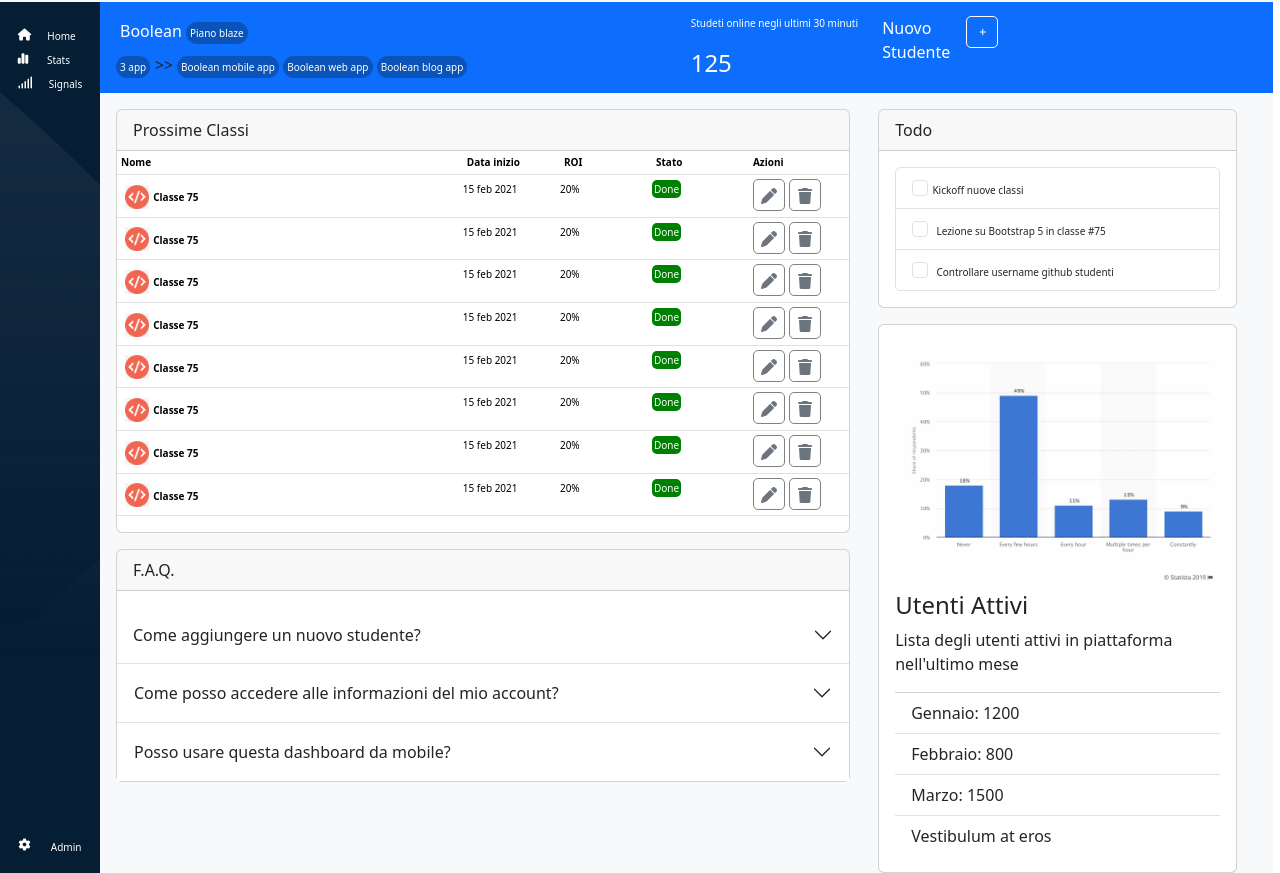
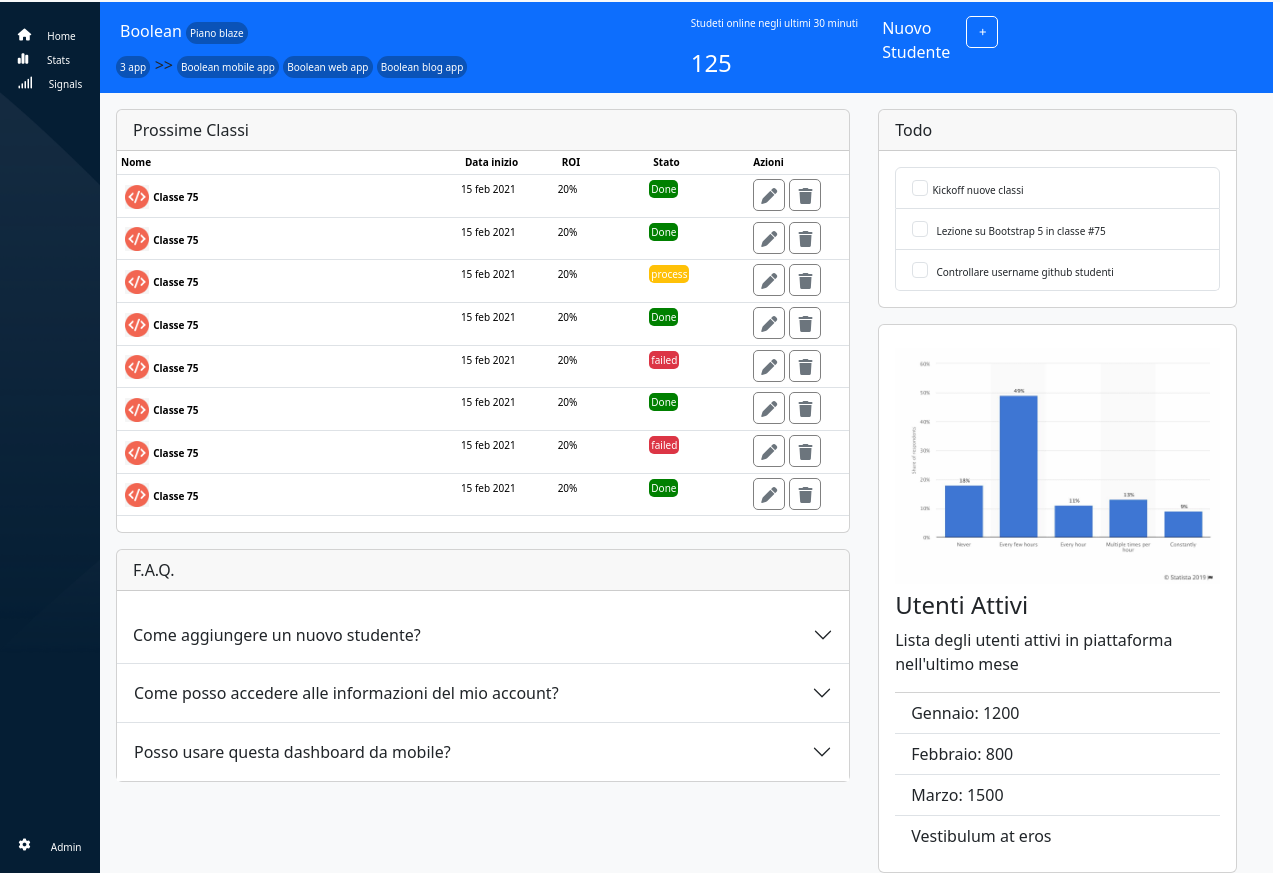
Before and after one commit to Antrussian/html-css-bootstrap-dashboard, a plain HTML site: page index.html in a window 1280 px wide. Shown: the part 50-923 px from the top of the page. Drawn offline with nearby package versions, Linux system fonts and the light colour scheme.

Commit message:
Aggiunti colori ai badge in tabella

```diff
--- a/index.html
+++ b/index.html
@@ -280,7 +280,7 @@
                                                                         <th scope="row" class="p-2 m-1" > <img class="_icon-list" src="./img-4/class-avatar.jpg" alt="img"> <span class="p-0 m-0 _list-items-tab"> Classe 75 </span> </th>
                                                                         <td class="p-0 m-0"> <span class="_list-items-tab"> 15 feb 2021</span></td>
                                                                         <td class="p-0 m-0"> <span class="_list-items-tab"> 20%</span></td>
-                                                                        <td class="p-0 m-0"><span class="text-white  _badge-tab">Done</span></td>
+                                                                        <td class="p-0 m-0"><span class="text-white  _badge-tab bg-warning">process</span></td>
                                                                         <td class="p-1 m-0"> <button class="_button-tab bg-white p-1 text-secondary"><i class="fa-solid fa-pen"></i></button> <button class="_button-tab bg-white p-1 text-secondary"><i class="fa-solid fa-trash"></i></button> </td>
 
                                                                     </tr>
@@ -289,6 +289,15 @@
                                                                         <td class="p-0 m-0"> <span class="_list-items-tab"> 15 feb 2021</span></td>
                                                                         <td class="p-0 m-0"> <span class="_list-items-tab"> 20%</span></td>
                                                                         <td class="p-0 m-0"><span class="text-white  _badge-tab">Done</span></td>
+                                                                        <td class="p-1 m-0"> <button class="_button-tab bg-white p-1 text-secondary"><i class="fa-solid fa-pen"></i></button> <button class="_button-tab bg-white p-1 text-secondary"><i class="fa-solid fa-trash"></i></button> </td>
+
+                                                                    </tr>
+
+                                                                    <tr>
+                                                                        <th scope="row" class="p-2 m-1" > <img class="_icon-list" src="./img-4/class-avatar.jpg" alt="img"> <span class="p-0 m-0 _list-items-tab"> Classe 75 </span> </th>
+                                                                        <td class="p-0 m-0"> <span class="_list-items-tab"> 15 feb 2021</span></td>
+                                                                        <td class="p-0 m-0"> <span class="_list-items-tab"> 20%</span></td>
+                                                                        <td class="p-0 m-0"><span class="text-white  _badge-tab bg-danger">failed</span></td>
                                                                         <td class="p-1 m-0"> <button class="_button-tab bg-white p-1 text-secondary"><i class="fa-solid fa-pen"></i></button> <button class="_button-tab bg-white p-1 text-secondary"><i class="fa-solid fa-trash"></i></button> </td>
 
                                                                     </tr>
@@ -306,16 +315,7 @@
                                                                         <th scope="row" class="p-2 m-1" > <img class="_icon-list" src="./img-4/class-avatar.jpg" alt="img"> <span class="p-0 m-0 _list-items-tab"> Classe 75 </span> </th>
                                                                         <td class="p-0 m-0"> <span class="_list-items-tab"> 15 feb 2021</span></td>
                                                                         <td class="p-0 m-0"> <span class="_list-items-tab"> 20%</span></td>
-                                                                        <td class="p-0 m-0"><span class="text-white  _badge-tab">Done</span></td>
-                                                                        <td class="p-1 m-0"> <button class="_button-tab bg-white p-1 text-secondary"><i class="fa-solid fa-pen"></i></button> <button class="_button-tab bg-white p-1 text-secondary"><i class="fa-solid fa-trash"></i></button> </td>
-
-                                                                    </tr>
-
-                                                                    <tr>
-                                                                        <th scope="row" class="p-2 m-1" > <img class="_icon-list" src="./img-4/class-avatar.jpg" alt="img"> <span class="p-0 m-0 _list-items-tab"> Classe 75 </span> </th>
-                                                                        <td class="p-0 m-0"> <span class="_list-items-tab"> 15 feb 2021</span></td>
-                                                                        <td class="p-0 m-0"> <span class="_list-items-tab"> 20%</span></td>
-                                                                        <td class="p-0 m-0"><span class="text-white  _badge-tab">Done</span></td>
+                                                                        <td class="p-0 m-0"><span class="text-white  _badge-tab bg-danger">failed</span></td>
                                                                         <td class="p-1 m-0"> <button class="_button-tab bg-white p-1 text-secondary"><i class="fa-solid fa-pen"></i></button> <button class="_button-tab bg-white p-1 text-secondary"><i class="fa-solid fa-trash"></i></button> </td>
 
                                                                     </tr>
```
